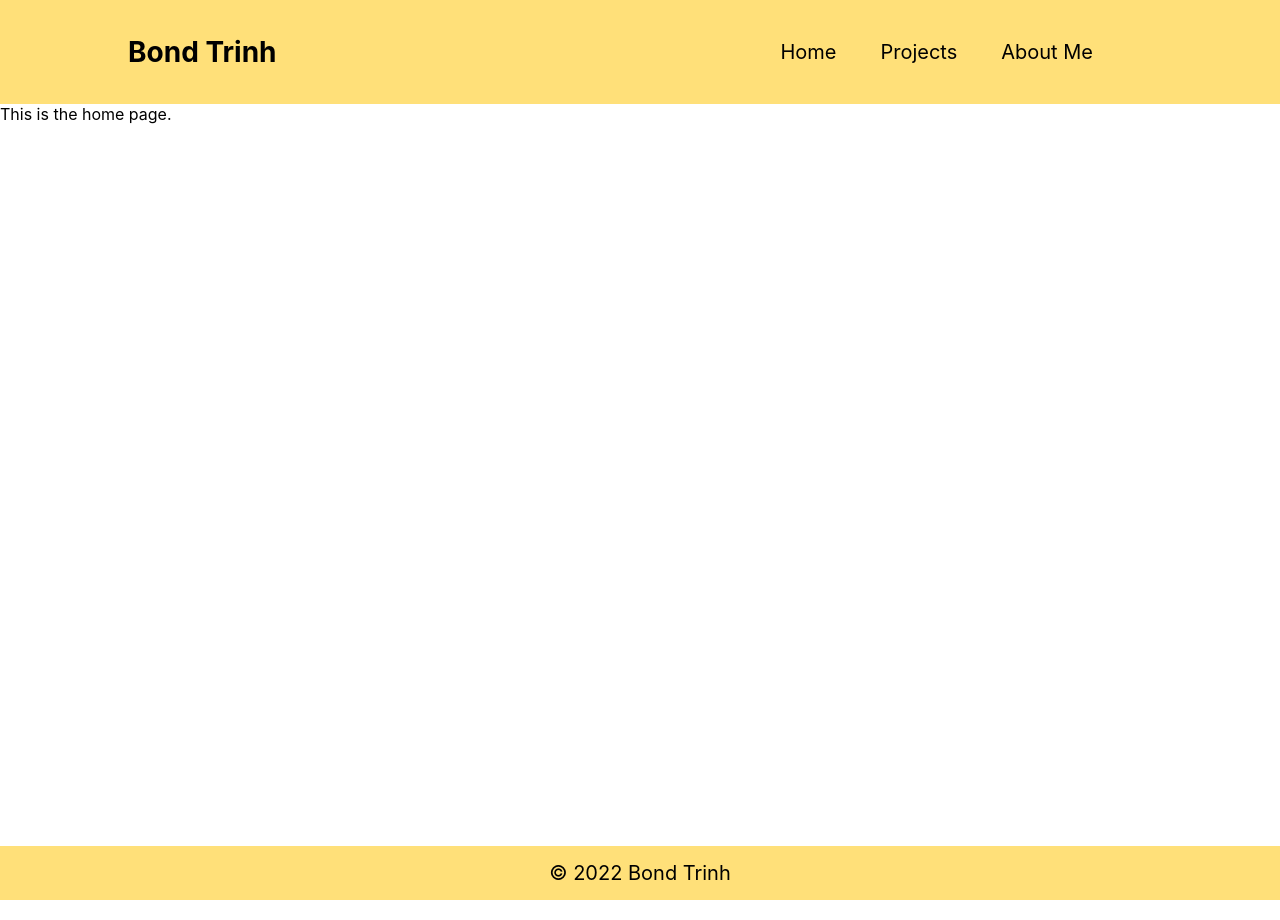
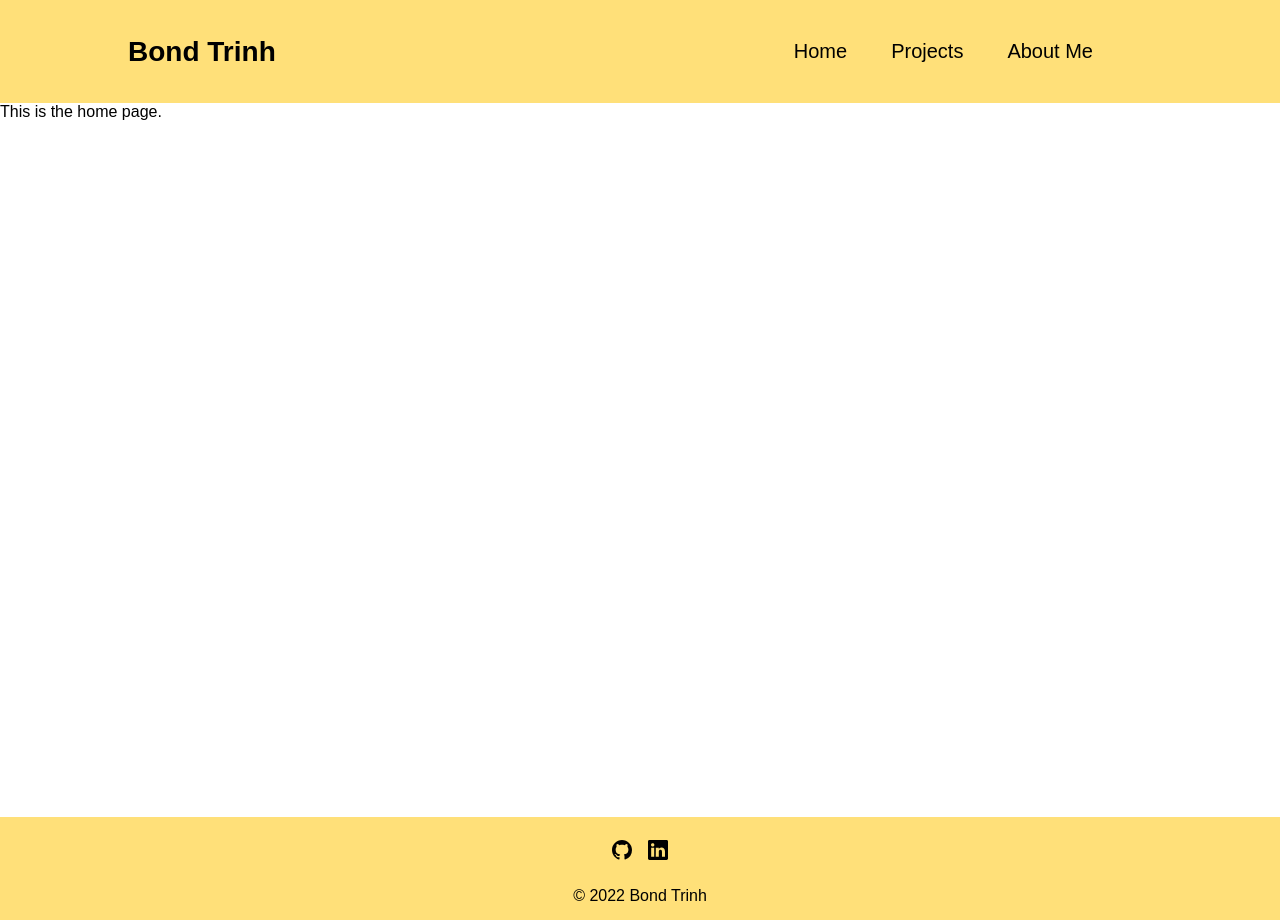
Before and after one commit to trinhbond/personal-portfolio, a React (Create React App) app: page / in a window 1280 px wide. Built offline with nearby package versions, Linux system fonts and the light colour scheme.

Commit message:
Added social media icons in the footer.

```diff
--- a/src/components/Footer.js
+++ b/src/components/Footer.js
@@ -4,6 +4,30 @@ import "../styles/Footer.css";
 const Footer = () => {
   return (
   <footer className="App-footer">
+    <div className="icons">
+      <a href="https://github.com/bondtrinh1/personal-portfolio" target="blank">
+          <svg
+            xmlns="http://www.w3.org/2000/svg"
+            width="20"
+            height="20"
+            fill="currentColor"
+            class="bi bi-github"
+            viewBox="0 0 16 16">
+            <path d="M8 0C3.58 0 0 3.58 0 8c0 3.54 2.29 6.53 5.47 7.59.4.07.55-.17.55-.38 0-.19-.01-.82-.01-1.49-2.01.37-2.53-.49-2.69-.94-.09-.23-.48-.94-.82-1.13-.28-.15-.68-.52-.01-.53.63-.01 1.08.58 1.23.82.72 1.21 1.87.87 2.33.66.07-.52.28-.87.51-1.07-1.78-.2-3.64-.89-3.64-3.95 0-.87.31-1.59.82-2.15-.08-.2-.36-1.02.08-2.12 0 0 .67-.21 2.2.82.64-.18 1.32-.27 2-.27.68 0 1.36.09 2 .27 1.53-1.04 2.2-.82 2.2-.82.44 1.1.16 1.92.08 2.12.51.56.82 1.27.82 2.15 0 3.07-1.87 3.75-3.65 3.95.29.25.54.73.54 1.48 0 1.07-.01 1.93-.01 2.2 0 .21.15.46.55.38A8.012 8.012 0 0 0 16 8c0-4.42-3.58-8-8-8z"/>
+          </svg>
+        </a>
+        <a href="https://www.linkedin.com/in/bond-nick-trinh-a015b420a/" target="blank">
+          <svg
+            xmlns="http://www.w3.org/2000/svg"
+            width="20"
+            height="20"
+            fill="currentColor"
+            class="bi bi-linkedin"
+            viewBox="0 0 16 16">
+            <path d="M0 1.146C0 .513.526 0 1.175 0h13.65C15.474 0 16 .513 16 1.146v13.708c0 .633-.526 1.146-1.175 1.146H1.175C.526 16 0 15.487 0 14.854V1.146zm4.943 12.248V6.169H2.542v7.225h2.401zm-1.2-8.212c.837 0 1.358-.554 1.358-1.248-.015-.709-.52-1.248-1.342-1.248-.822 0-1.359.54-1.359 1.248 0 .694.521 1.248 1.327 1.248h.016zm4.908 8.212V9.359c0-.216.016-.432.08-.586.173-.431.568-.878 1.232-.878.869 0 1.216.662 1.216 1.634v3.865h2.401V9.25c0-2.22-1.184-3.252-2.764-3.252-1.274 0-1.845.7-2.165 1.193v.025h-.016a5.54 5.54 0 0 1 .016-.025V6.169h-2.4c.03.678 0 7.225 0 7.225h2.4z"/>
+          </svg>
+        </a>
+    </div>
     <p>&copy; 2022 Bond Trinh</p>
   </footer>
   )
--- a/src/pages/Projects.js
+++ b/src/pages/Projects.js
@@ -30,6 +30,13 @@ export default function Projects() {
             </p>
             <button className="btn"><a href="/Projects/assign1.7z" download>Download Source Code</a></button>
         </section>
+        <section>
+            <h1>Portfolio Website (2022 - Present)</h1>
+            <p>Created using React, Javascript, and HTML supported by GitHub</p>
+            <p id="description">The purpose of this website is to showcase my projects and skills, and tell you a little about myself.
+            </p>
+            <button className="btn"><a href="https://github.com/bondtrinh1/personal-portfolio" target="blank">View GitHub Repository</a></button>
+        </section>
     </div>
     )
 }
--- a/src/styles/404.css
+++ b/src/styles/404.css
@@ -1,3 +1,6 @@
+* {
+    font-family: sans-serif;
+}
 .Error {
     justify-content: center;
     align-items: center;
--- a/src/styles/App.css
+++ b/src/styles/App.css
@@ -1,3 +1,3 @@
-.App {
+* {
   font-family: sans-serif;
 }
--- a/src/styles/Footer.css
+++ b/src/styles/Footer.css
@@ -1,3 +1,6 @@
+* {
+    font-family: sans-serif;
+}
 .App-footer {
     position: absolute;
     bottom: 0;
@@ -10,4 +13,11 @@
 .App-footer p {
     margin-top: 0;
     padding: 15px;
+    font-size: 16px;
 }
+.icons {
+    margin-top: 15px;
+}
+.icons svg {
+    margin: 8px;
+}
--- a/src/styles/Header.css
+++ b/src/styles/Header.css
@@ -1,10 +1,10 @@
-.App {
+* {
   font-family: sans-serif;
 }
 #root {
   min-height: 100vh;
   position: relative;
-  padding-bottom: 100px;
+  padding-bottom: 120px;
 }
 .App-header {
   display: flex;
@@ -36,7 +36,6 @@ a:-webkit-any-link {
   text-decoration: none;
   color: inherit;
 }
-
 @media screen and (max-width: 768px) {
   .App-nav ul  {
     display: none;
--- a/src/styles/Projects.css
+++ b/src/styles/Projects.css
@@ -1,3 +1,6 @@
+* {
+    font-family: sans-serif;
+}
 .container {
     padding: 15px 10%;
 }
```
